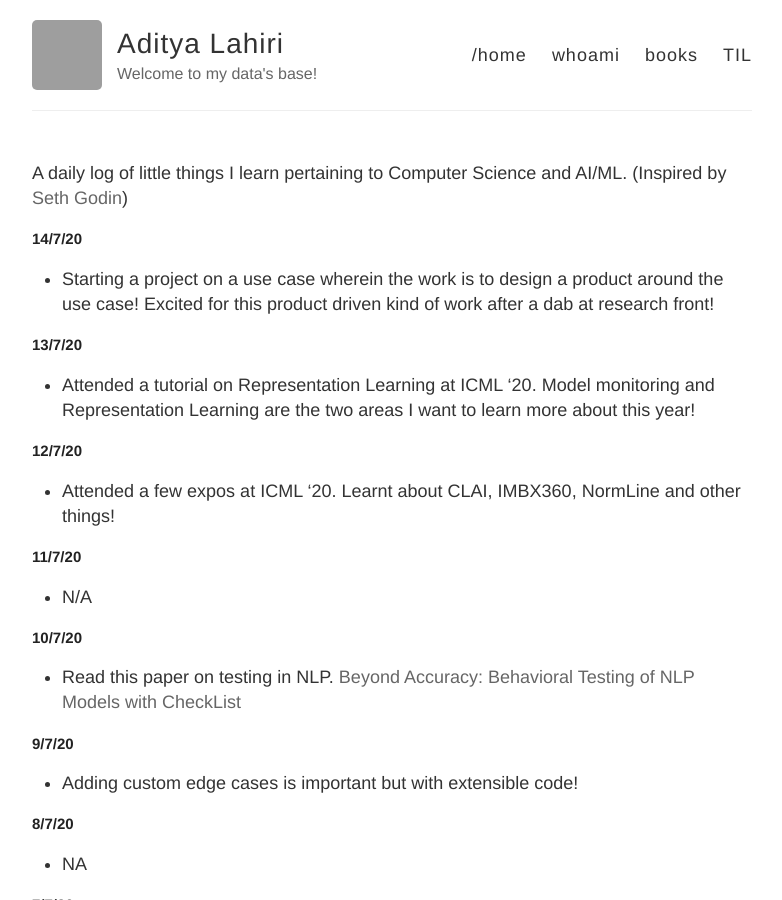
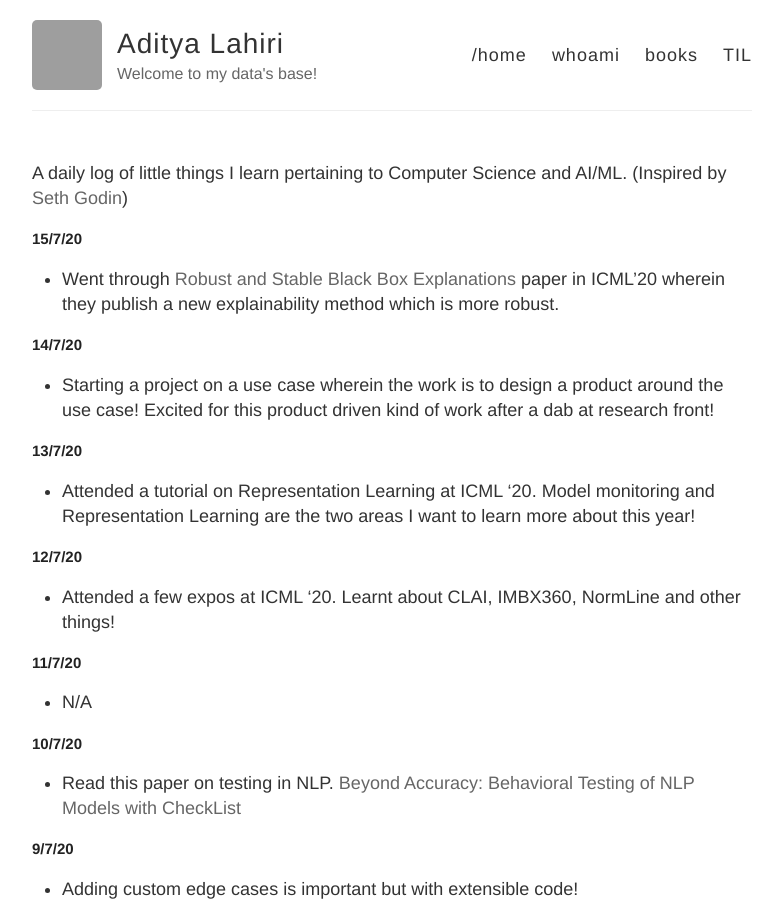
Before and after one commit to adityalahiri/adityalahiri.github.io, a Jekyll site: the page built from TIL.md, in a window 1280 px wide and 900 px high. Shown: the whole window, without its empty margins (248-1030 px from the left). Built offline with Jekyll 4.4.1, drawn with Linux system fonts in a browser that asks for light colours; our own code applies the rules of GitHub Pages for plain Markdown files; grey boxes are pictures that could not be loaded.

Commit message:
Update for 15/7

```diff
--- a/TIL.md
+++ b/TIL.md
@@ -1,5 +1,9 @@
 A daily log of little things I learn pertaining to Computer Science and AI/ML.
 (Inspired by [Seth Godin](https://seths.blog/))
+
+## 15/7/20
+
+* Went through [Robust and Stable Black Box Explanations](https://proceedings.icml.cc/static/paper_files/icml/2020/5945-Paper.pdf) paper in ICML'20 wherein they publish a new explainability method which is more robust.
 
 ## 14/7/20
 
```
